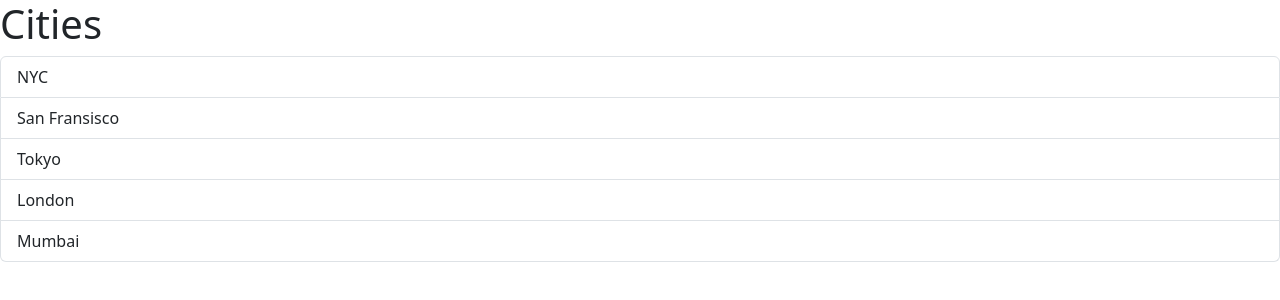
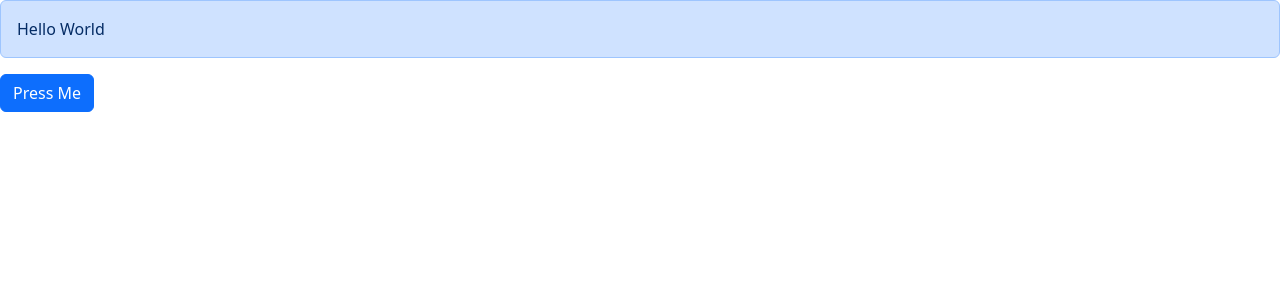
Before and after one commit to pinakpani-mukherjee/react-practice, a React (Vite) app: page / in a window 1280 px wide. Shown: the top 300 px of the page. Built offline with nearby package versions, Linux system fonts and the light colour scheme.

Commit message:
passed props as children

```diff
--- a/src/App.tsx
+++ b/src/App.tsx
@@ -1,20 +1,17 @@
-import ListGroup from "./components/ListGroup";
 import "./App.css";
+import Alert from "./components/Alert";
+import TestButton from "./components/TestButton";
 
 function App() {
-  let items: string[] = ["NYC", "San Fransisco", "Tokyo", "London", "Mumbai"];
-
-  const handleSelectItem = (item: string) => {
-    console.log(item);
+  const handleButtonPress = (text: string) => {
+    console.log(text);
   };
-
   return (
     <div>
-      <ListGroup
-        items={items}
-        heading="Cities"
-        onSelectItem={handleSelectItem}
-      />
+      <Alert>
+        <span>Hello World</span>
+      </Alert>
+      <TestButton text="Press Me" onButtonPressed={handleButtonPress} />
     </div>
   );
 }
--- /dev/null
+++ b/src/components/Alert.tsx
@@ -0,0 +1,11 @@
+import { ReactNode } from "react";
+
+interface Props {
+  children: ReactNode;
+}
+
+const Alert = ({ children }: Props) => {
+  return <div className="alert alert-primary">{children}</div>;
+};
+
+export default Alert;
--- /dev/null
+++ b/src/components/TestButton.tsx
@@ -0,0 +1,19 @@
+interface Props {
+  text: string;
+  onButtonPressed: (toast: string) => void;
+}
+
+const TestButton = ({ text, onButtonPressed }: Props) => {
+  return (
+    <button
+      className="btn btn-primary"
+      onClick={() => {
+        onButtonPressed("You pressed me!");
+      }}
+    >
+      {text}
+    </button>
+  );
+};
+
+export default TestButton;
```
